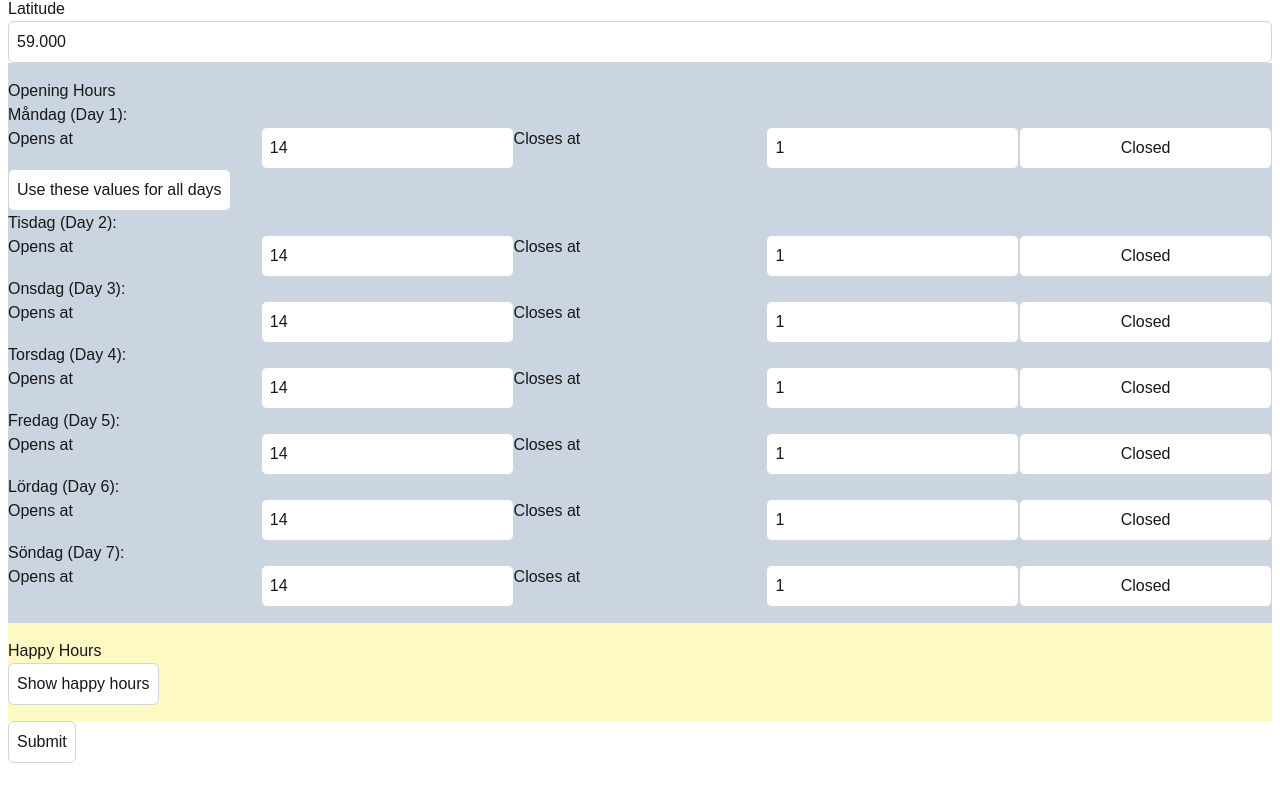
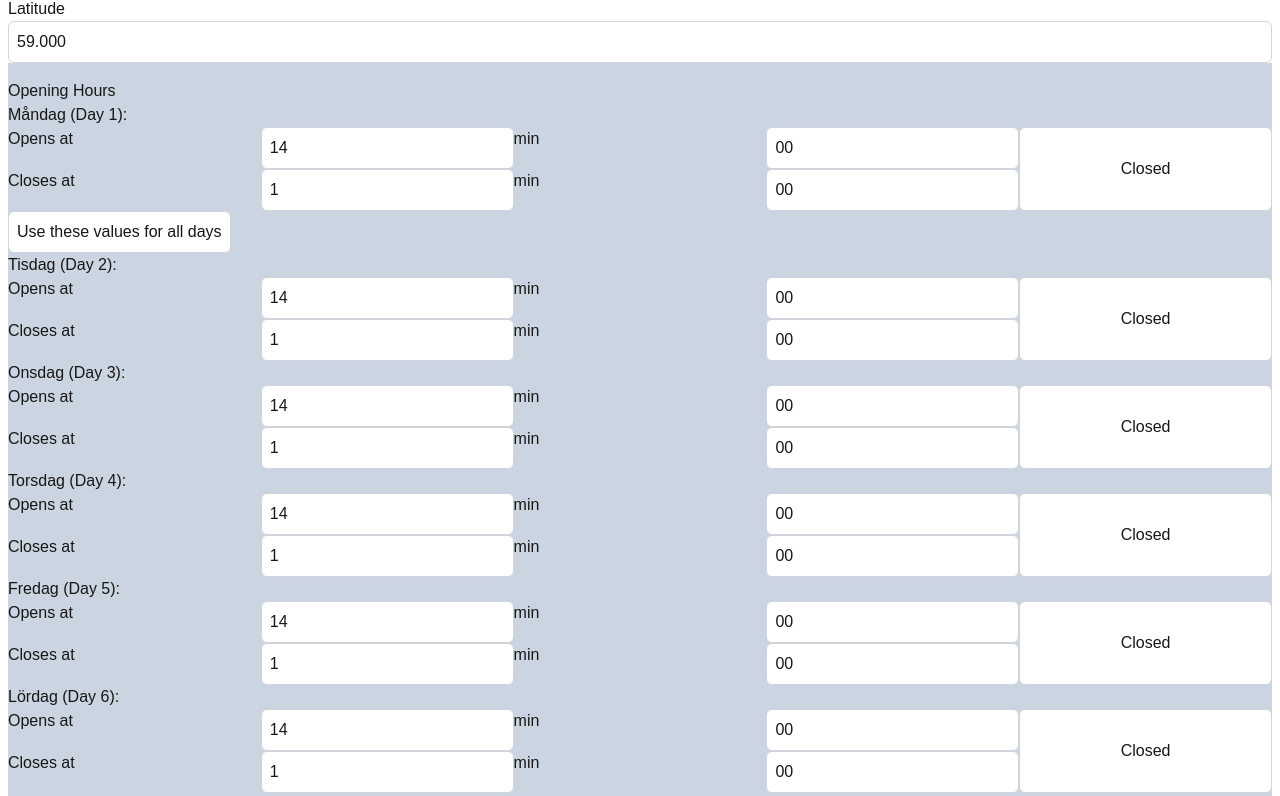
Before and after one commit to nickenickenicke/billig-bars, a Next.js app: page /bar-admin in a window 1280 px wide. Shown: the part 597-1393 px from the top of the page. Built offline with nearby package versions, Linux system fonts and the light colour scheme.

Commit message:
Refactored form to accept minutes

```diff
--- a/src/components/BarAdminForm.tsx
+++ b/src/components/BarAdminForm.tsx
@@ -7,8 +7,6 @@ import { FormLatLong } from '@/components/form/FormLatLong'
 import { FormOpeningHours } from '@/components/form/FormOpeningHours'
 import { FormSubmitButton } from './form/FormSubmitButton'
 import { useFormState } from 'react-dom'
-
-//TODO: Implement minutes
 
 export const BarAdminForm = () => {
   const [formState, action] = useFormState(insertBar, { message: '' })
--- a/src/components/form/FormHappyHourItem.tsx
+++ b/src/components/form/FormHappyHourItem.tsx
@@ -3,7 +3,9 @@ import { weekdayNames } from '@/lib/weekdays'
 interface FormHappyHourItemProps {
   day: number
   happy_starts_at: string
+  happy_starts_at_min: string
   happy_ends_at: string
+  happy_ends_at_min: string
   happy_volume: string
   happy_price: string
   handleChange: (event: React.ChangeEvent<HTMLInputElement>) => void
@@ -13,7 +15,9 @@ interface FormHappyHourItemProps {
 export const FormHappyHourItem = ({
   day,
   happy_starts_at,
+  happy_starts_at_min,
   happy_ends_at,
+  happy_ends_at_min,
   happy_price,
   happy_volume,
   handleChange,
@@ -22,7 +26,7 @@ export const FormHappyHourItem = ({
   return (
     <div className="form-group">
       <h3>{`${weekdayNames[day - 1]} (Day ${day}) Happy Hour:`}</h3>
-      <div className="grid grid-cols-5 grid-rows-2">
+      <div className="grid grid-cols-6 grid-rows-3">
         <label htmlFor={`happy_starts_at_${day}`}>Starts at</label>
         <input
           type="number"
@@ -32,6 +36,17 @@ export const FormHappyHourItem = ({
           max="23"
           className=""
           value={happy_starts_at}
+          onChange={handleChange}
+        />
+        <label htmlFor={`happy_starts_at_min_${day}`}>min</label>
+        <input
+          type="number"
+          name={`happy_starts_at_min_${day}`}
+          id={`happy_starts_at_min_${day}`}
+          min="0"
+          max="59"
+          className=""
+          value={happy_starts_at_min}
           onChange={handleChange}
         />
         <label htmlFor={`happy_ends_at_${day}`}>Ends at</label>
@@ -44,11 +59,22 @@ export const FormHappyHourItem = ({
           value={happy_ends_at}
           onChange={handleChange}
         />
-        <button className="row-span-2" type="button" onClick={handleClearDay}>
-          Clear
-        </button>
-        <label htmlFor={`happy_volume_${day}`}>Volume (cl)</label>
+        <label htmlFor={`happy_ends_at_min_${day}`}>min</label>
         <input
+          type="number"
+          name={`happy_ends_at_min_${day}`}
+          id={`happy_ends_at_min_${day}`}
+          min="0"
+          max="59"
+          className=""
+          value={happy_ends_at_min}
+          onChange={handleChange}
+        />
+        <label className="col-start-5 row-start-1" htmlFor={`happy_volume_${day}`}>
+          Volume (cl)
+        </label>
+        <input
+          className="col-start-6 row-start-1"
           type="number"
           name={`happy_volume_${day}`}
           id={`happy_volume_${day}`}
@@ -63,6 +89,9 @@ export const FormHappyHourItem = ({
           value={happy_price}
           onChange={handleChange}
         />
+        <button className="col-span-6" type="button" onClick={handleClearDay}>
+          Clear
+        </button>
       </div>
     </div>
   )
--- a/src/components/form/FormOpeningHours.tsx
+++ b/src/components/form/FormOpeningHours.tsx
@@ -6,19 +6,33 @@ import { FormOpeningHoursItem } from './FormOpeningHoursItem'
 export const FormOpeningHours = () => {
   const [openingHours, setOpeningHours] = useState({
     opens_at_1: '14',
+    opens_at_min_1: '00',
     closes_at_1: '1',
+    closes_at_min_1: '00',
     opens_at_2: '14',
+    opens_at_min_2: '00',
     closes_at_2: '1',
+    closes_at_min_2: '00',
     opens_at_3: '14',
+    opens_at_min_3: '00',
     closes_at_3: '1',
+    closes_at_min_3: '00',
     opens_at_4: '14',
+    opens_at_min_4: '00',
     closes_at_4: '1',
+    closes_at_min_4: '00',
     opens_at_5: '14',
+    opens_at_min_5: '00',
     closes_at_5: '1',
+    closes_at_min_5: '00',
     opens_at_6: '14',
+    opens_at_min_6: '00',
     closes_at_6: '1',
+    closes_at_min_6: '00',
     opens_at_7: '14',
-    closes_at_7: '1'
+    opens_at_min_7: '00',
+    closes_at_7: '1',
+    closes_at_min_7: '00'
   })
 
   const handleChange = (e: React.ChangeEvent<HTMLInputElement>) => {
@@ -27,25 +41,45 @@ export const FormOpeningHours = () => {
   }
 
   const handleClosed = (day: number) => {
-    setOpeningHours({ ...openingHours, [`opens_at_${day}`]: '', [`closes_at_${day}`]: '' })
+    setOpeningHours({
+      ...openingHours,
+      [`opens_at_${day}`]: '',
+      [`opens_at_min_${day}`]: '',
+      [`closes_at_${day}`]: '',
+      [`closes_at_min_${day}`]: ''
+    })
   }
 
   const useMondayValuesForAllDays = () => {
     setOpeningHours({
       opens_at_1: openingHours.opens_at_1,
+      opens_at_min_1: openingHours.opens_at_min_1,
       closes_at_1: openingHours.closes_at_1,
+      closes_at_min_1: openingHours.closes_at_min_1,
       opens_at_2: openingHours.opens_at_1,
+      opens_at_min_2: openingHours.opens_at_min_1,
       closes_at_2: openingHours.closes_at_1,
+      closes_at_min_2: openingHours.closes_at_min_1,
       opens_at_3: openingHours.opens_at_1,
+      opens_at_min_3: openingHours.opens_at_min_1,
       closes_at_3: openingHours.closes_at_1,
+      closes_at_min_3: openingHours.closes_at_min_1,
       opens_at_4: openingHours.opens_at_1,
+      opens_at_min_4: openingHours.opens_at_min_1,
       closes_at_4: openingHours.closes_at_1,
+      closes_at_min_4: openingHours.closes_at_min_1,
       opens_at_5: openingHours.opens_at_1,
+      opens_at_min_5: openingHours.opens_at_min_1,
       closes_at_5: openingHours.closes_at_1,
+      closes_at_min_5: openingHours.closes_at_min_1,
       opens_at_6: openingHours.opens_at_1,
+      opens_at_min_6: openingHours.opens_at_min_1,
       closes_at_6: openingHours.closes_at_1,
+      closes_at_min_6: openingHours.closes_at_min_1,
       opens_at_7: openingHours.opens_at_1,
-      closes_at_7: openingHours.closes_at_1
+      opens_at_min_7: openingHours.opens_at_min_1,
+      closes_at_7: openingHours.closes_at_1,
+      closes_at_min_7: openingHours.closes_at_min_1
     })
   }
 
@@ -56,7 +90,9 @@ export const FormOpeningHours = () => {
         <FormOpeningHoursItem
           day={1}
           opens_at={openingHours.opens_at_1}
+          opens_at_min={openingHours.opens_at_min_1}
           closes_at={openingHours.closes_at_1}
+          closes_at_min={openingHours.closes_at_min_1}
           handleChange={handleChange}
           handleClosed={() => {
             handleClosed(1)
@@ -69,7 +105,9 @@ export const FormOpeningHours = () => {
         <FormOpeningHoursItem
           day={2}
           opens_at={openingHours.opens_at_2}
+          opens_at_min={openingHours.opens_at_min_2}
           closes_at={openingHours.closes_at_2}
+          closes_at_min={openingHours.closes_at_min_2}
           handleChange={handleChange}
           handleClosed={() => {
             handleClosed(2)
@@ -79,7 +117,9 @@ export const FormOpeningHours = () => {
         <FormOpeningHoursItem
           day={3}
           opens_at={openingHours.opens_at_3}
+          opens_at_min={openingHours.opens_at_min_3}
           closes_at={openingHours.closes_at_3}
+          closes_at_min={openingHours.closes_at_min_3}
           handleChange={handleChange}
           handleClosed={() => {
             handleClosed(3)
@@ -89,7 +129,9 @@ export const FormOpeningHours = () => {
         <FormOpeningHoursItem
           day={4}
           opens_at={openingHours.opens_at_4}
+          opens_at_min={openingHours.opens_at_min_4}
           closes_at={openingHours.closes_at_4}
+          closes_at_min={openingHours.closes_at_min_4}
           handleChange={handleChange}
           handleClosed={() => {
             handleClosed(4)
@@ -99,7 +141,9 @@ export const FormOpeningHours = () => {
         <FormOpeningHoursItem
           day={5}
           opens_at={openingHours.opens_at_5}
+          opens_at_min={openingHours.opens_at_min_5}
           closes_at={openingHours.closes_at_5}
+          closes_at_min={openingHours.closes_at_min_5}
           handleChange={handleChange}
           handleClosed={() => {
             handleClosed(5)
@@ -109,7 +153,9 @@ export const FormOpeningHours = () => {
         <FormOpeningHoursItem
           day={6}
           opens_at={openingHours.opens_at_6}
+          opens_at_min={openingHours.opens_at_min_6}
           closes_at={openingHours.closes_at_6}
+          closes_at_min={openingHours.closes_at_min_6}
           handleChange={handleChange}
           handleClosed={() => {
             handleClosed(6)
@@ -119,7 +165,9 @@ export const FormOpeningHours = () => {
         <FormOpeningHoursItem
           day={7}
           opens_at={openingHours.opens_at_7}
+          opens_at_min={openingHours.opens_at_min_7}
           closes_at={openingHours.closes_at_7}
+          closes_at_min={openingHours.closes_at_min_7}
           handleChange={handleChange}
           handleClosed={() => {
             handleClosed(7)
--- a/src/components/form/FormOpeningHoursItem.tsx
+++ b/src/components/form/FormOpeningHoursItem.tsx
@@ -3,7 +3,9 @@ import { weekdayNames } from '@/lib/weekdays'
 interface FormOpeningHoursItemProps {
   day: number
   opens_at: string
+  opens_at_min: string
   closes_at: string
+  closes_at_min: string
   handleChange: (event: React.ChangeEvent<HTMLInputElement>) => void
   handleClosed: () => void
 }
@@ -11,14 +13,16 @@ interface FormOpeningHoursItemProps {
 export const FormOpeningHoursItem = ({
   day,
   opens_at,
+  opens_at_min,
   closes_at,
+  closes_at_min,
   handleChange,
   handleClosed
 }: FormOpeningHoursItemProps) => {
   return (
     <div className="form-group">
       <h3>{`${weekdayNames[day - 1]} (Day ${day}):`}</h3>
-      <div className="grid grid-cols-5">
+      <div className="grid grid-cols-5 grid-rows-2">
         <label htmlFor={`opens_at_${day}`}>Opens at</label>
         <input
           type="number"
@@ -27,6 +31,16 @@ export const FormOpeningHoursItem = ({
           min="0"
           max="23"
           value={opens_at}
+          onChange={handleChange}
+        />
+        <label htmlFor={`opens_at_min_${day}`}>min</label>
+        <input
+          type="number"
+          name={`opens_at_min_${day}`}
+          id={`opens_at_min_${day}`}
+          min="0"
+          max="59"
+          value={opens_at_min}
           onChange={handleChange}
         />
         <label htmlFor={`closes_at_${day}`}>Closes at</label>
@@ -39,7 +53,17 @@ export const FormOpeningHoursItem = ({
           value={closes_at}
           onChange={handleChange}
         />
-        <button type="button" onClick={handleClosed}>
+        <label htmlFor={`closes_at_min_${day}`}>min</label>
+        <input
+          type="number"
+          name={`closes_at_min_${day}`}
+          id={`closes_at_min_${day}`}
+          min="0"
+          max="59"
+          value={closes_at_min}
+          onChange={handleChange}
+        />
+        <button className="col-start-5 row-span-2 row-start-1" type="button" onClick={handleClosed}>
           Closed
         </button>
       </div>
```
Also changed, not shown: src/components/form/FormHappyHours.tsx (+42 -0 lines).
